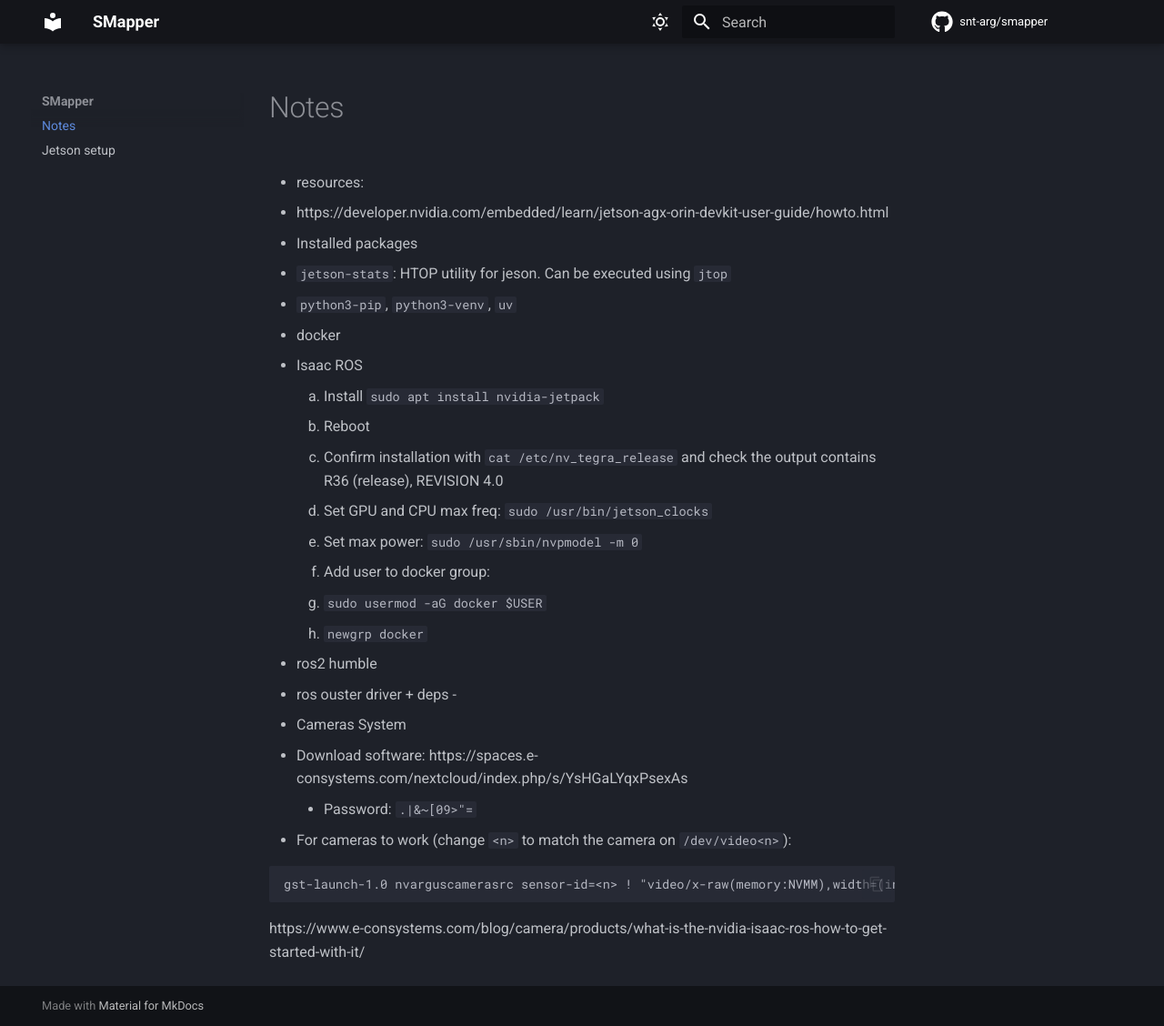
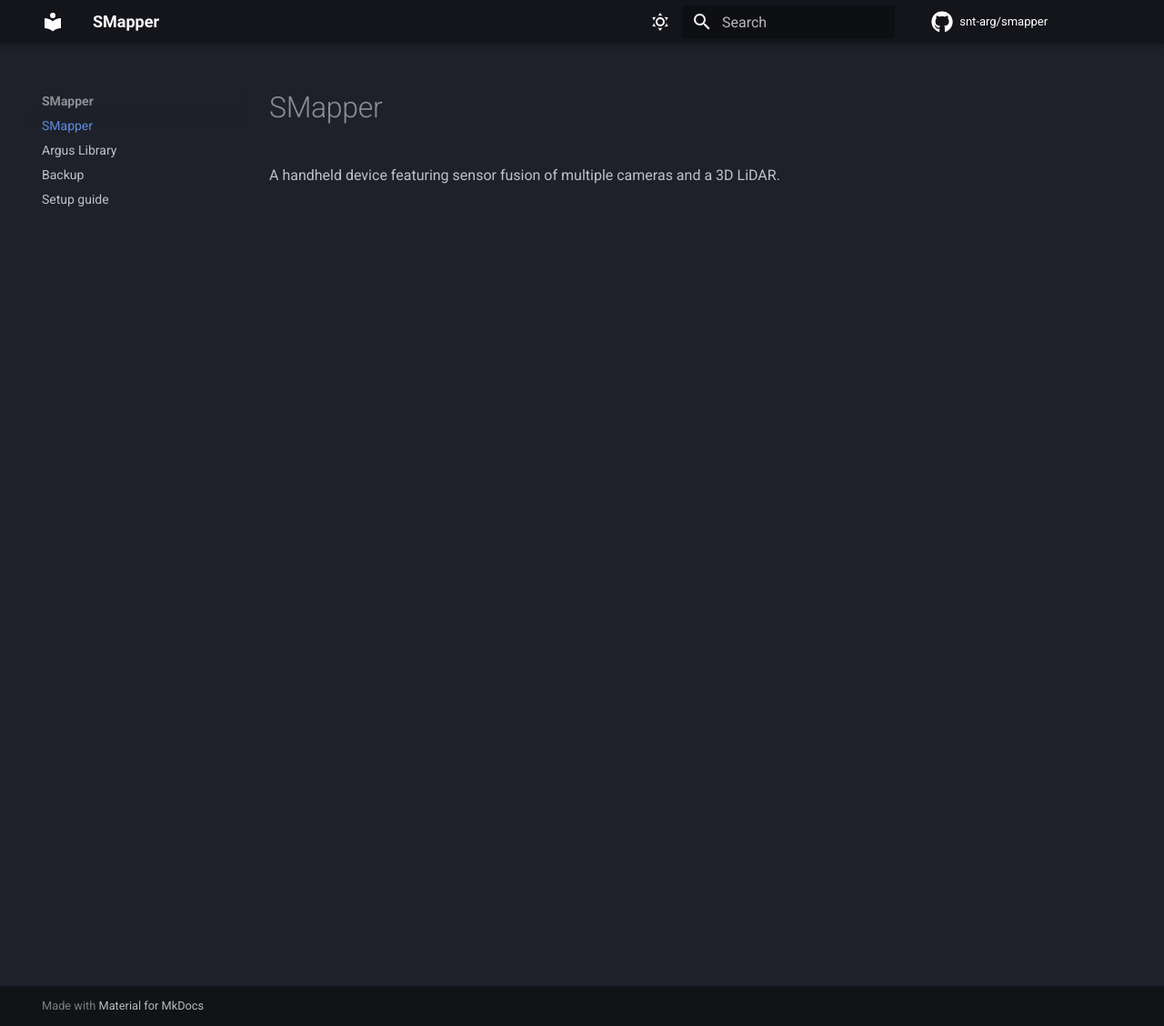
Before and after one commit to snt-arg/smapper, an MkDocs documentation site: the page built from docs/index.md, in a window 1280 px wide and 1128 px high. Shown: the whole window at 91% size. Built offline with MkDocs 1.6.1 and Material for MkDocs 9.7.7, drawn with Linux system fonts in a browser that asks for light colours; comment, search, counter and statistics services are not loaded.

Commit message:
docs: modify docs structure

````diff
--- a/docs/index.md
+++ b/docs/index.md
@@ -1,38 +1,3 @@
-# Notes
+# SMapper
 
-- resources:
-
-  - https://developer.nvidia.com/embedded/learn/jetson-agx-orin-devkit-user-guide/howto.html
-
-- Installed packages
-
-  - `jetson-stats`: HTOP utility for jeson. Can be executed using `jtop`
-  - `python3-pip`, `python3-venv`, `uv`
-
-  - docker
-
-  - Isaac ROS
-
-    1. Install `sudo apt install nvidia-jetpack`
-    2. Reboot
-    3. Confirm installation with `cat /etc/nv_tegra_release` and check the output contains R36 (release), REVISION 4.0
-    4. Set GPU and CPU max freq: `sudo /usr/bin/jetson_clocks`
-    5. Set max power: `sudo /usr/sbin/nvpmodel -m 0`
-    6. Add user to docker group:
-       - `sudo usermod -aG docker $USER`
-       - `newgrp docker`
-
-  - ros2 humble
-  - ros ouster driver + deps
-  -
-
-- Cameras System
-  - Download software: https://spaces.e-consystems.com/nextcloud/index.php/s/YsHGaLYqxPsexAs
-    - Password: `.|&~[09>"=`
-- For cameras to work (change `<n>` to match the camera on `/dev/video<n>`):
-
-```
-gst-launch-1.0 nvarguscamerasrc sensor-id=<n> ! "video/x-raw(memory:NVMM),width=(int)1920,height=(int)1080, format=(string)NV12" ! nv3dsink -e
-```
-
-https://www.e-consystems.com/blog/camera/products/what-is-the-nvidia-isaac-ros-how-to-get-started-with-it/
+A handheld device featuring sensor fusion of multiple cameras and a 3D LiDAR.
````
Also changed, not shown: docs/argus.md (added, +10 -0 lines), docs/backup.md (added, +37 -0 lines), docs/setup_guide.md (renamed from docs/jetson-setup.md).
